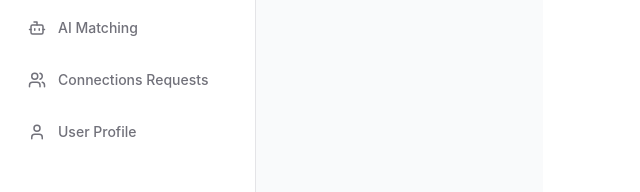
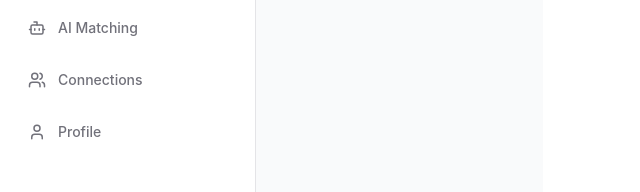
Before and after one commit to YonatanAriel/community-project, a React (Vite) app: page /login in a window 1280 px wide. Shown: the part 138-330 px from the top of the page, without its empty margins (0-640 px from the left). Built offline with nearby package versions, Linux system fonts and the light colour scheme.

Commit message:
refactor: update API endpoint paths for consistency and clarity

```diff
--- a/src/constants/api.js
+++ b/src/constants/api.js
@@ -1,5 +1,7 @@
 export const API = {
   ENDPOINTS: {
+    SIGN_IN: '/users/sign-in',
+
     CONNECTION_REQUESTS: '/api/connection-requests',
     ACCEPT_CONNECTION_REQUEST: '/api/connection-requests/accept',
     REJECT_CONNECTION_REQUEST: '/api/connection-requests/reject',
@@ -7,7 +9,7 @@ export const API = {
     CONNECTIONS: '/api/connections',
     REMOVE_CONNECTION: '/api/connections/remove',
 
-    USERS: '/api/users',
+    USERS: '/users',
     USER_PROFILE: '/api/users/profile',
 
     AI_RECOMMENDATIONS: '/api/ai-recommendations',
--- a/src/constants/constants.js
+++ b/src/constants/constants.js
@@ -3,15 +3,15 @@ import { Home, Bot, Users, User } from 'lucide-react';
 export const SIDEBAR_LINKS = {
   DASHBOARD: '/dashboard',
   AI_MATCHING: '/ai-matching',
-  CONNECTIONS_REQUESTS: '/connections-requests',
-  USER_PROFILE: '/userprofile',
+  CONNECTIONS_REQUESTS: '/connections',
+  PROFILE: '/userprofile',
 };
 
 export const SIDEBAR_LABELS = {
   DASHBOARD: 'Dashboard',
   AI_MATCHING: 'AI Matching',
-  CONNECTIONS_REQUESTS: 'Connections Requests',
-  USER_PROFILE: 'User Profile',
+  CONNECTIONS_REQUESTS: 'Connections',
+  PROFILE: 'Profile',
   LOGOUT: 'Logout',
 };
 
@@ -32,9 +32,9 @@ export const NAVIGATION_ITEMS = [
     label: SIDEBAR_LABELS.CONNECTIONS_REQUESTS,
   },
   {
-    href: SIDEBAR_LINKS.USER_PROFILE,
+    href: SIDEBAR_LINKS.PROFILE,
     icon: User,
-    label: SIDEBAR_LABELS.USER_PROFILE,
+    label: SIDEBAR_LABELS.PROFILE,
   },
 ];
 
```
